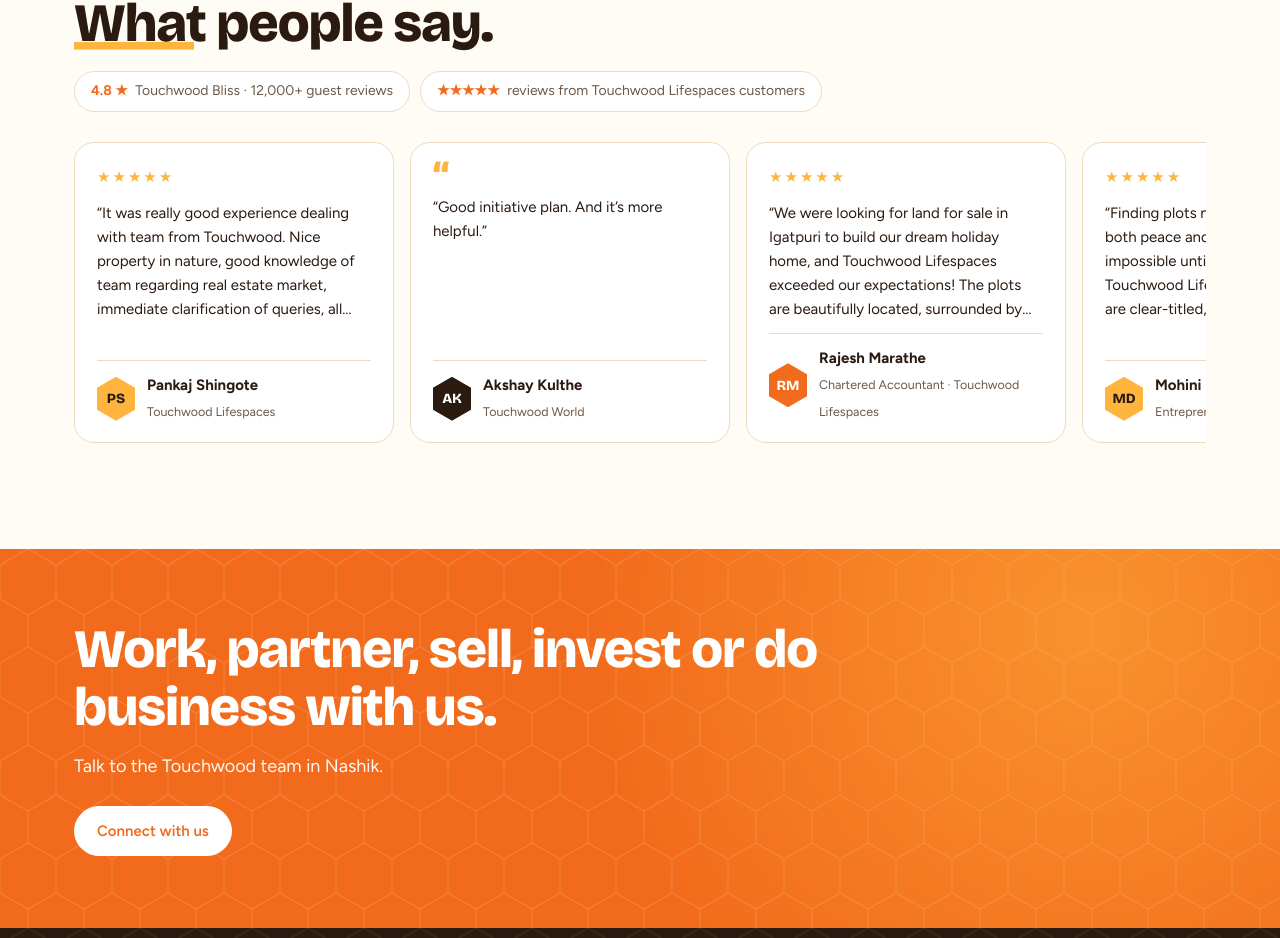
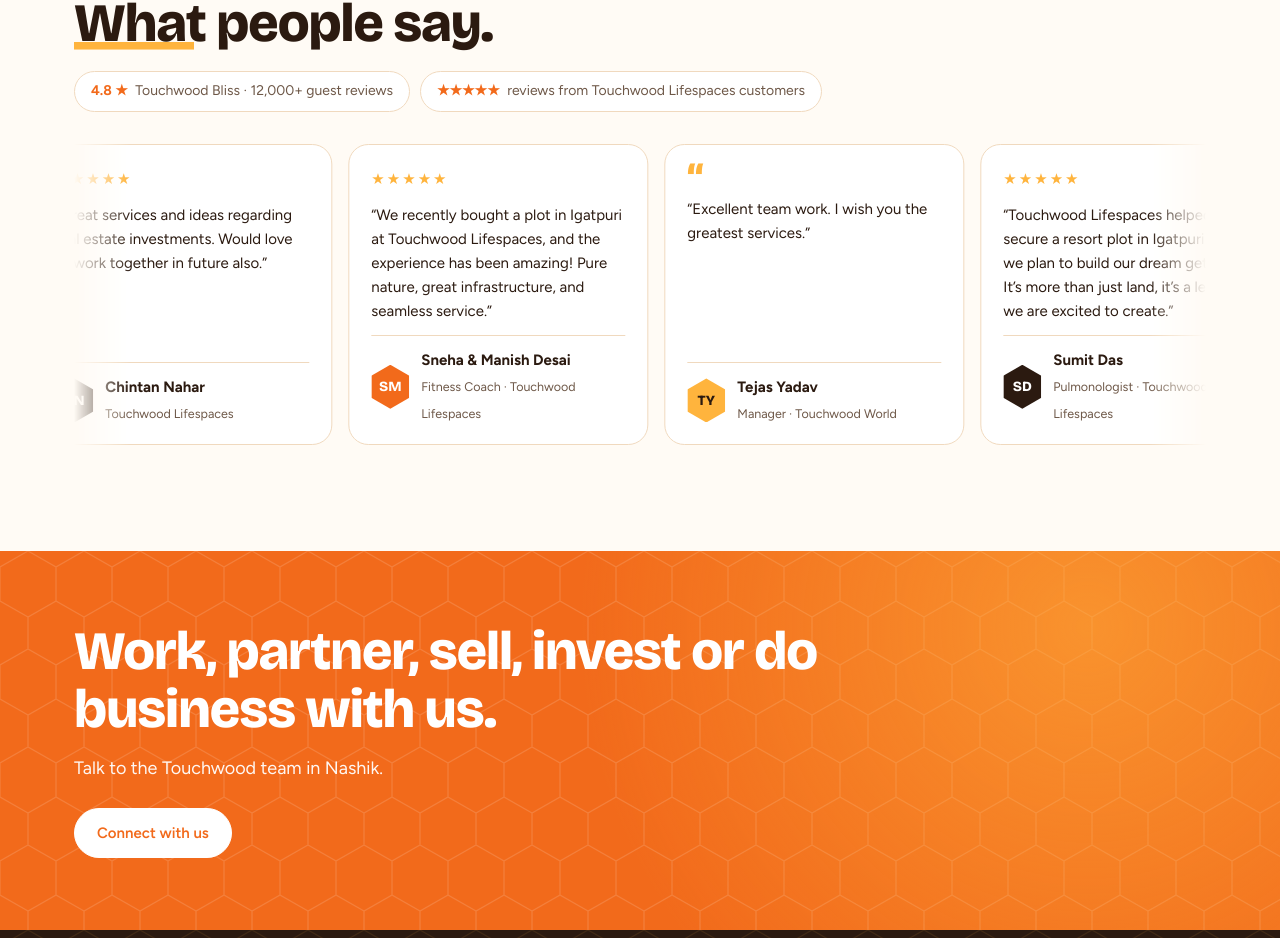
Before and after one commit to hansikakvig/touchwood-world-website, a Next.js app: page / in a window 1280 px wide. Shown: the part 9223-10161 px from the top of the page. Built offline with nearby package versions, Linux system fonts and the light colour scheme.

Commit message:
Reviews: continuous sliding strip

```diff
--- a/app/globals.css
+++ b/app/globals.css
@@ -673,3 +673,10 @@ main > * { animation: pgin .5s ease both; }
 @media (prefers-reduced-motion: reduce) { .rvw-card { animation: none; } }
 .rvw-q { font: 800 40px/0.6 var(--head); color: var(--honey); height: 18px; }
 .rvw { scrollbar-width: none; } .rvw::-webkit-scrollbar { display: none; }
+/* continuous review strip */
+.rvw { display: block; overflow: hidden; scroll-snap-type: none; padding: 6px 0 18px; -webkit-mask: linear-gradient(90deg, transparent, #000 5%, #000 95%, transparent); mask: linear-gradient(90deg, transparent, #000 5%, #000 95%, transparent); }
+.rvw-track { display: flex; width: max-content; animation: rvw-run 45s linear infinite; }
+.rvw:hover .rvw-track { animation-play-state: paused; }
+.rvw-track .rvw-card { flex: 0 0 300px; margin-right: 16px; animation: none; }
+@keyframes rvw-run { to { transform: translateX(-50%); } }
+@media (max-width: 600px) { .rvw-track { animation-duration: 35s; } .rvw-track .rvw-card { flex-basis: 260px; } }
--- a/components/Testimonials.tsx
+++ b/components/Testimonials.tsx
@@ -1,32 +1,19 @@
-"use client";
-import { useEffect, useRef } from "react";
 import { testimonials } from "@/lib/data";
 
 const initials = (n: string) => n.split(/\s+/).filter((w) => /^[A-Z]/.test(w)).slice(0, 2).map((w) => w[0]).join("");
 
+/** Reviews in a continuously sliding strip (pauses on hover). The list is rendered twice for a seamless loop. */
 export default function Testimonials() {
-  const el = useRef<HTMLDivElement>(null);
-  const paused = useRef(false);
-  const step = (dir: number) => {
-    const c = el.current; if (!c || !c.firstElementChild) return;
-    const w = (c.firstElementChild as HTMLElement).offsetWidth + 16;
-    const atEnd = c.scrollLeft + w > c.scrollWidth - c.clientWidth - 4;
-    c.scrollTo({ left: atEnd ? 0 : c.scrollLeft + w * dir, behavior: "smooth" });
-  };
-  useEffect(() => {
-    const t = setInterval(() => { if (!paused.current) step(1); }, 3500);
-    return () => clearInterval(t);
-  }, []);
   return (
     <>
       <div className="rvw-badges">
         <span><b>4.8 ★</b> Touchwood Bliss · 12,000+ guest reviews</span>
         <span><b>★★★★★</b> reviews from Touchwood Lifespaces customers</span>
       </div>
-      <div className="rvw" ref={el} onMouseEnter={() => (paused.current = true)} onMouseLeave={() => (paused.current = false)}
-        onTouchStart={() => (paused.current = true)} onTouchEnd={() => setTimeout(() => (paused.current = false), 3000)}>
-        {testimonials.map((t, i) => (
-          <figure className="rvw-card" key={t.n} style={{ "--d": i % 4 } as React.CSSProperties}>
+      <div className="rvw">
+        <div className="rvw-track">
+          {[...testimonials, ...testimonials].map((t, i) => (
+            <figure className="rvw-card" key={i} aria-hidden={i >= testimonials.length || undefined}>
               {t.v === "Touchwood Lifespaces" ? <div className="rvw-stars" aria-label="5 out of 5 stars">★★★★★</div> : <div className="rvw-q" aria-hidden="true">“</div>}
               <blockquote>“{t.q}”</blockquote>
               <figcaption>
@@ -36,6 +23,7 @@ export default function Testimonials() {
             </figure>
           ))}
         </div>
+      </div>
     </>
   );
 }
```
Lines whose indentation alone changed are shown as unchanged.
